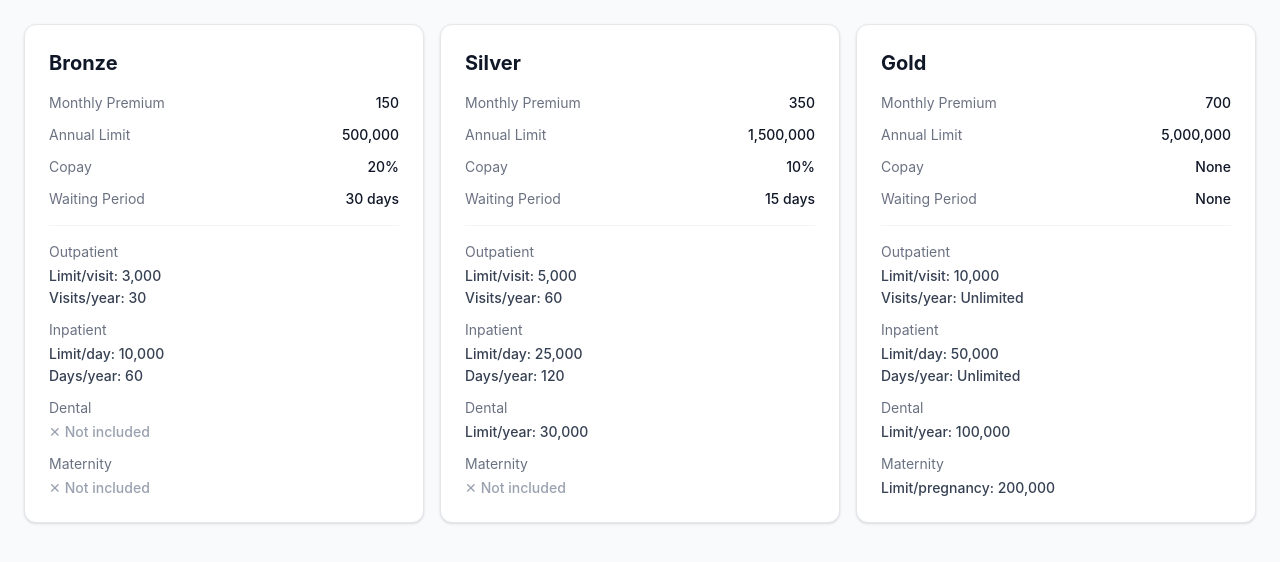
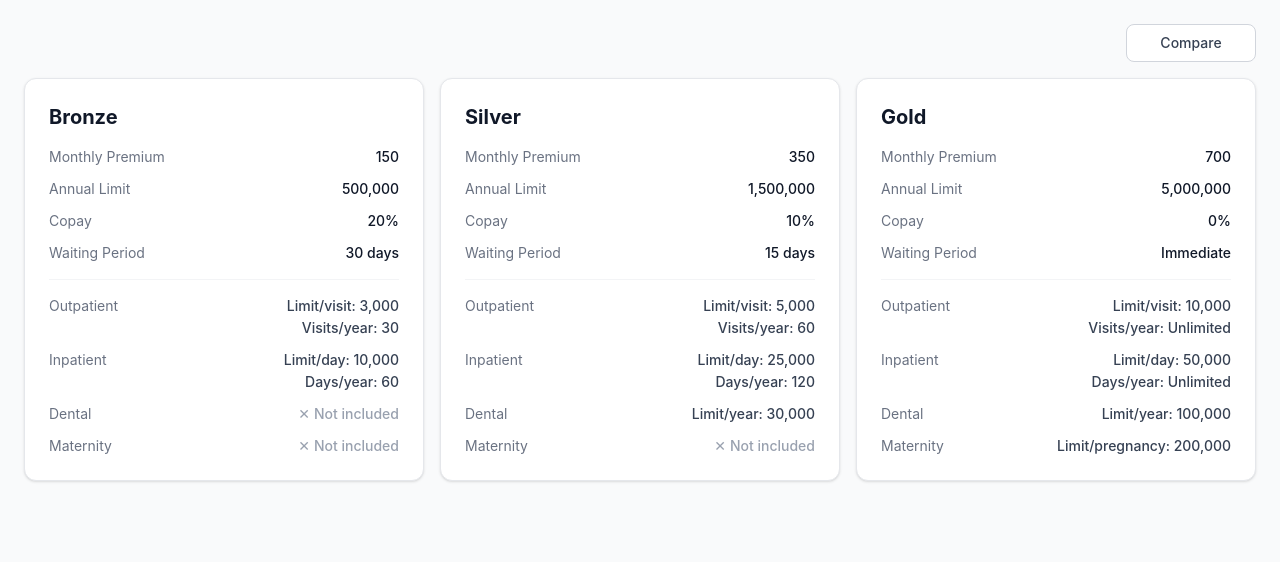
Before and after one commit to nmtrong1000/papaya-ai-engineer-challenges, a React (Vite) app in the folder challenges/challenge-01-plan-comparison/app/: page / in a window 1280 px wide. Shown: the top 562 px of the page. Built offline with nearby package versions, Linux system fonts and the light colour scheme.

Commit message:
feat: PC-05 done — Implement best-value highlighting per row

```diff
--- a/challenges/challenge-01-plan-comparison/app/src/App.tsx
+++ b/challenges/challenge-01-plan-comparison/app/src/App.tsx
@@ -1,10 +1,25 @@
+import { useState } from 'react'
 import { plans } from './data/plans'
 import { ComparisonTable } from './components/ComparisonTable'
 
 function App() {
+  const [compareMode, setCompareMode] = useState(false)
+
   return (
     <div className="bg-gray-50 min-h-screen p-6">
-      <ComparisonTable plans={plans} />
+      <div className="flex justify-end mb-4">
+        <button
+          onClick={() => setCompareMode(v => !v)}
+          className={`min-w-[130px] px-4 py-2 text-sm font-medium rounded-lg border transition-colors cursor-pointer ${
+            compareMode
+              ? 'bg-gray-900 text-white border-gray-900'
+              : 'bg-white text-gray-700 border-gray-300 hover:bg-gray-50'
+          }`}
+        >
+          {compareMode ? 'Hide Rankings' : 'Compare'}
+        </button>
+      </div>
+      <ComparisonTable plans={plans} compareMode={compareMode} />
     </div>
   )
 }
--- a/challenges/challenge-01-plan-comparison/app/src/components/ComparisonTable.tsx
+++ b/challenges/challenge-01-plan-comparison/app/src/components/ComparisonTable.tsx
@@ -1,15 +1,26 @@
 import type { Plans } from '../data/plans'
 import { PlanCard } from './PlanCard'
+import { getPlanRanks, ALL_ROWS } from '../utils/bestValue'
+import type { RowKey, Rank } from '../utils/bestValue'
 
 type Props = {
   plans: Plans
+  compareMode: boolean
 }
 
-export function ComparisonTable({ plans }: Props) {
+export function ComparisonTable({ plans, compareMode }: Props) {
+  const ranksByPlan: (Record<RowKey, Rank> | null)[] = compareMode
+    ? plans.map((_, i) =>
+        Object.fromEntries(
+          ALL_ROWS.map(row => [row, getPlanRanks(row, plans)[i]])
+        ) as Record<RowKey, Rank>
+      )
+    : plans.map(() => null)
+
   return (
     <div className="flex flex-col gap-4 md:flex-row">
-      {plans.map((plan) => (
-        <PlanCard key={plan.name} plan={plan} />
+      {plans.map((plan, i) => (
+        <PlanCard key={plan.name} plan={plan} ranks={ranksByPlan[i]} />
       ))}
     </div>
   )
--- a/challenges/challenge-01-plan-comparison/app/src/components/PlanCard.tsx
+++ b/challenges/challenge-01-plan-comparison/app/src/components/PlanCard.tsx
@@ -1,6 +1,7 @@
 import { BenefitType } from '../data/plans'
 import type { Plan } from '../data/plans'
 import { formatBenefit } from '../utils/formatBenefit'
+import type { RowKey, Rank } from '../utils/bestValue'
 
 const BENEFIT_LABELS: Record<BenefitType, string> = {
   [BenefitType.Outpatient]: 'Outpatient',
@@ -9,55 +10,73 @@ const BENEFIT_LABELS: Record<BenefitType, string> = {
   [BenefitType.Maternity]: 'Maternity',
 }
 
+const ROW_CLS: Record<Rank, string> = {
+  1: 'bg-emerald-50 rounded px-2 -mx-2',
+  2: 'bg-amber-50 rounded px-2 -mx-2',
+  3: 'bg-rose-50 rounded px-2 -mx-2',
+}
+
+const VAL_CLS: Record<Rank, string> = {
+  1: 'font-medium text-emerald-500',
+  2: 'font-medium text-amber-700',
+  3: 'font-medium text-rose-600',
+}
+
 type Props = {
   plan: Plan
+  ranks: Record<RowKey, Rank> | null
 }
 
-export function PlanCard({ plan }: Props) {
+export function PlanCard({ plan, ranks }: Props) {
+  const rowCls = (row: RowKey) => ranks ? ROW_CLS[ranks[row]] : ''
+  const valCls = (row: RowKey) => ranks ? VAL_CLS[ranks[row]] : 'font-medium text-gray-900'
+
   return (
     <div className="flex-1 border border-gray-200 rounded-xl p-6 shadow-sm bg-white">
       <h2 className="text-xl font-bold text-gray-900 mb-4">{plan.name}</h2>
 
       <dl className="space-y-3 text-sm">
-        <div className="flex justify-between">
+        <div className={`flex justify-between ${rowCls('monthly_premium')}`}>
           <dt className="text-gray-500">Monthly Premium</dt>
-          <dd className="font-medium text-gray-900">
+          <dd className={valCls('monthly_premium')}>
             {plan.monthly_premium.toLocaleString()}
           </dd>
         </div>
 
-        <div className="flex justify-between">
+        <div className={`flex justify-between ${rowCls('annual_limit')}`}>
           <dt className="text-gray-500">Annual Limit</dt>
-          <dd className="font-medium text-gray-900">
+          <dd className={valCls('annual_limit')}>
             {plan.annual_limit.toLocaleString()}
           </dd>
         </div>
 
-        <div className="flex justify-between">
+        <div className={`flex justify-between ${rowCls('copay_percentage')}`}>
           <dt className="text-gray-500">Copay</dt>
-          <dd className="font-medium text-gray-900">
-            {plan.copay_percentage === 0 ? 'None' : `${plan.copay_percentage}%`}
+          <dd className={valCls('copay_percentage')}>
+            {plan.copay_percentage}%
           </dd>
         </div>
 
-        <div className="flex justify-between">
+        <div className={`flex justify-between ${rowCls('waiting_period_days')}`}>
           <dt className="text-gray-500">Waiting Period</dt>
-          <dd className="font-medium text-gray-900">
-            {plan.waiting_period_days === 0 ? 'None' : `${plan.waiting_period_days} days`}
+          <dd className={valCls('waiting_period_days')}>
+            {plan.waiting_period_days === 0 ? 'Immediate' : `${plan.waiting_period_days} days`}
           </dd>
         </div>
       </dl>
 
       <hr className="my-4 border-gray-100" />
 
-      <div className="space-y-3 text-sm">
+      <dl className="space-y-3 text-sm">
         {(Object.values(BenefitType) as BenefitType[]).map((type) => (
-          <div key={type}>
-            <p className="text-gray-500 mb-1">{BENEFIT_LABELS[type]}</p>
-            <div className="font-medium">{formatBenefit(plan.benefits[type], type)}</div>
+          <div key={type} className={`flex justify-between items-start gap-4 ${rowCls(type)}`}>
+            <dt className="text-gray-500 shrink-0">{BENEFIT_LABELS[type]}</dt>
+            <dd className={`text-right ${valCls(type)}`}>
+              {formatBenefit(plan.benefits[type], type)}
+            </dd>
           </div>
         ))}
-      </div>
+      </dl>
     </div>
   )
 }
--- /dev/null
+++ b/challenges/challenge-01-plan-comparison/app/src/utils/bestValue.ts
@@ -0,0 +1,56 @@
+import { BenefitType } from '../data/plans'
+import type { Plans } from '../data/plans'
+
+export type RowKey =
+  | 'monthly_premium'
+  | 'annual_limit'
+  | 'copay_percentage'
+  | 'waiting_period_days'
+  | BenefitType
+
+export type Rank = 1 | 2 | 3
+
+export const ALL_ROWS: RowKey[] = [
+  'monthly_premium',
+  'annual_limit',
+  'copay_percentage',
+  'waiting_period_days',
+  ...(Object.values(BenefitType) as BenefitType[]),
+]
+
+const LOWER_IS_BETTER = new Set<RowKey>(['monthly_premium', 'copay_percentage', 'waiting_period_days'])
+
+function extractValue(row: RowKey, plan: Plans[number]): number {
+  const limit = (n: number | undefined) => (n === -1 ? Infinity : (n ?? 0))
+  switch (row) {
+    case 'monthly_premium': return plan.monthly_premium
+    case 'annual_limit': return plan.annual_limit
+    case 'copay_percentage': return plan.copay_percentage
+    case 'waiting_period_days': return plan.waiting_period_days
+    case BenefitType.Outpatient: {
+      const b = plan.benefits[BenefitType.Outpatient]
+      return b === null ? -Infinity : limit(b.limit_per_visit)
+    }
+    case BenefitType.Inpatient: {
+      const b = plan.benefits[BenefitType.Inpatient]
+      return b === null ? -Infinity : limit(b.limit_per_day)
+    }
+    case BenefitType.Dental: {
+      const b = plan.benefits[BenefitType.Dental]
+      return b === null ? -Infinity : limit(b.limit_per_year)
+    }
+    case BenefitType.Maternity: {
+      const b = plan.benefits[BenefitType.Maternity]
+      return b === null ? -Infinity : limit(b.limit_per_pregnancy)
+    }
+    default:
+      return ((_: never) => 0)(row)
+  }
+}
+
+export function getPlanRanks(row: RowKey, plans: Plans): Rank[] {
+  const values = plans.map(plan => extractValue(row, plan))
+  const lowerIsBetter = LOWER_IS_BETTER.has(row)
+  const sorted = [...new Set(values)].sort(lowerIsBetter ? (a, b) => a - b : (a, b) => b - a)
+  return values.map(v => (Math.min(sorted.indexOf(v) + 1, 3) as Rank))
+}
```
Also changed, not shown: 1 other file (tests, documents, lock files or other folders).
